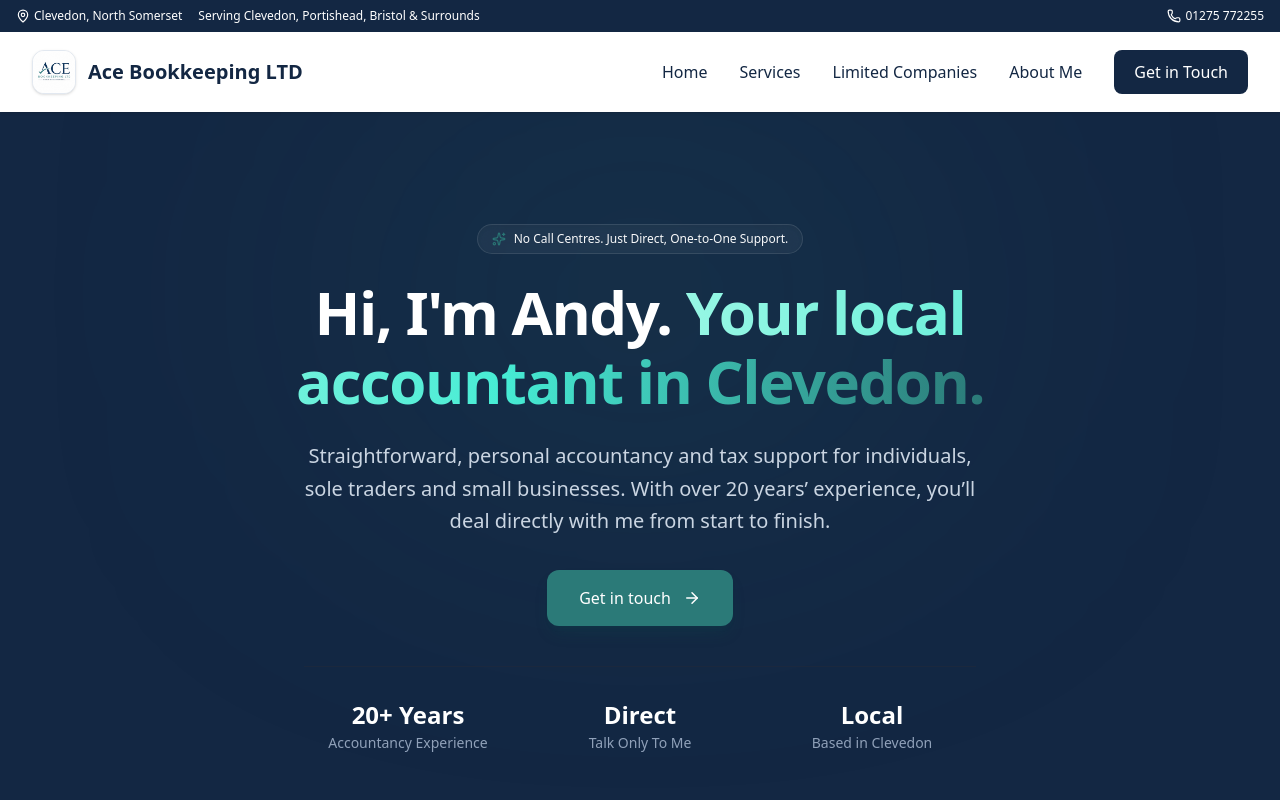
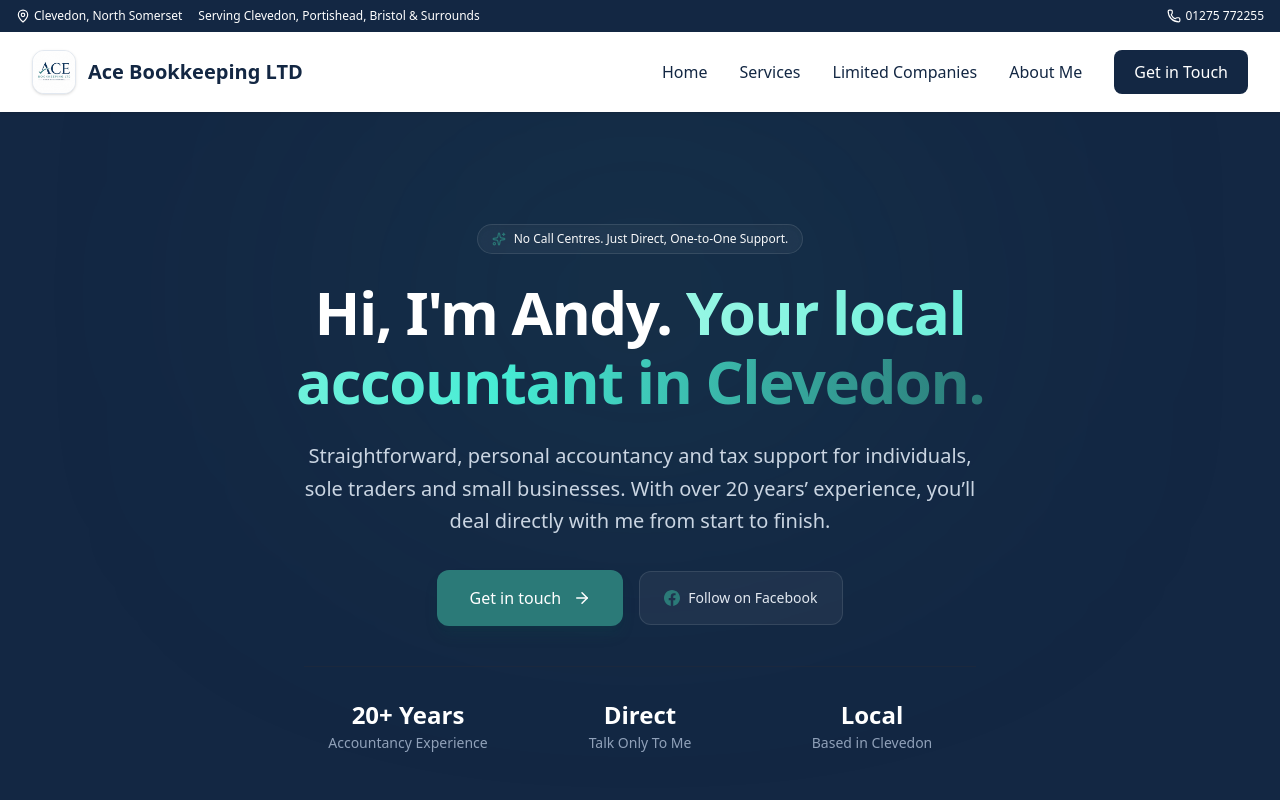
Before and after one commit to Ludderzz/ascaccountant, a React (Vite) app: page / in a window 1280 px wide. Shown: the top 800 px of the page. Built offline with nearby package versions, Linux system fonts and the light colour scheme.

Commit message:
added fb

```diff
--- a/src/components/Footer.tsx
+++ b/src/components/Footer.tsx
@@ -16,6 +16,17 @@
           <p className="text-sm text-slate-400 mb-4">
             Professional, reliable accountancy and bookkeeping services tailored for small businesses and sole traders across North Somerset and Bristol.
           </p>
+          <a
+            href="https://www.facebook.com/profile.php?id=61555026753812"
+            target="_blank"
+            rel="noopener noreferrer"
+            className="inline-flex items-center gap-2 bg-white/5 hover:bg-brand-accent text-slate-300 hover:text-white px-3.5 py-2 rounded-xl text-xs font-medium border border-white/10 transition-colors duration-300 group"
+          >
+            <svg className="w-4 h-4 fill-current text-brand-accent group-hover:text-white transition-colors" viewBox="0 0 24 24">
+              <path d="M24 12.073c0-6.627-5.373-12-12-12s-12 5.373-12 12c0 5.99 4.388 10.954 10.125 11.854v-8.385H7.078v-3.47h3.047V9.43c0-3.007 1.792-4.669 4.533-4.669 1.312 0 2.686.235 2.686.235v2.953H15.83c-1.491 0-1.956.925-1.956 1.874v2.25h3.328l-.532 3.47h-2.796v8.385C19.612 23.027 24 18.062 24 12.073z"/>
+            </svg>
+            <span>Follow on Facebook</span>
+          </a>
         </div>
 
         <div>
--- a/src/pages/Home.tsx
+++ b/src/pages/Home.tsx
@@ -54,11 +54,22 @@
             Straightforward, personal accountancy and tax support for individuals, sole traders and small businesses. With over 20 years’ experience, you’ll deal directly with me from start to finish.
           </p>
 
-          <div className="flex justify-center mb-10">
+          <div className="flex flex-wrap justify-center items-center gap-4 mb-10">
             <Link to="/contact" className="group bg-brand-accent text-white font-medium px-8 py-4 rounded-xl hover:bg-teal-700 transition-all duration-300 text-center flex items-center justify-center gap-3 shadow-lg shadow-teal-900/20 hover:-translate-y-0.5">
               <span>Get in touch</span>
               <ArrowRight size={18} className="group-hover:translate-x-1 transition-transform" />
             </Link>
+            <a
+              href="https://www.facebook.com/profile.php?id=61555026753812"
+              target="_blank"
+              rel="noopener noreferrer"
+              className="inline-flex items-center gap-2 bg-white/5 hover:bg-white/10 text-slate-200 px-6 py-4 rounded-xl text-sm font-medium border border-white/10 transition-colors duration-300 group"
+            >
+              <svg className="w-4 h-4 fill-current text-brand-accent group-hover:text-white transition-colors" viewBox="0 0 24 24">
+                <path d="M24 12.073c0-6.627-5.373-12-12-12s-12 5.373-12 12c0 5.99 4.388 10.954 10.125 11.854v-8.385H7.078v-3.47h3.047V9.43c0-3.007 1.792-4.669 4.533-4.669 1.312 0 2.686.235 2.686.235v2.953H15.83c-1.491 0-1.956.925-1.956 1.874v2.25h3.328l-.532 3.47h-2.796v8.385C19.612 23.027 24 18.062 24 12.073z"/>
+              </svg>
+              <span>Follow on Facebook</span>
+            </a>
           </div>
 
           <div className="pt-8 border-t border-slate-800/80 grid grid-cols-3 gap-6 text-slate-400 text-sm max-w-2xl mx-auto">
```
